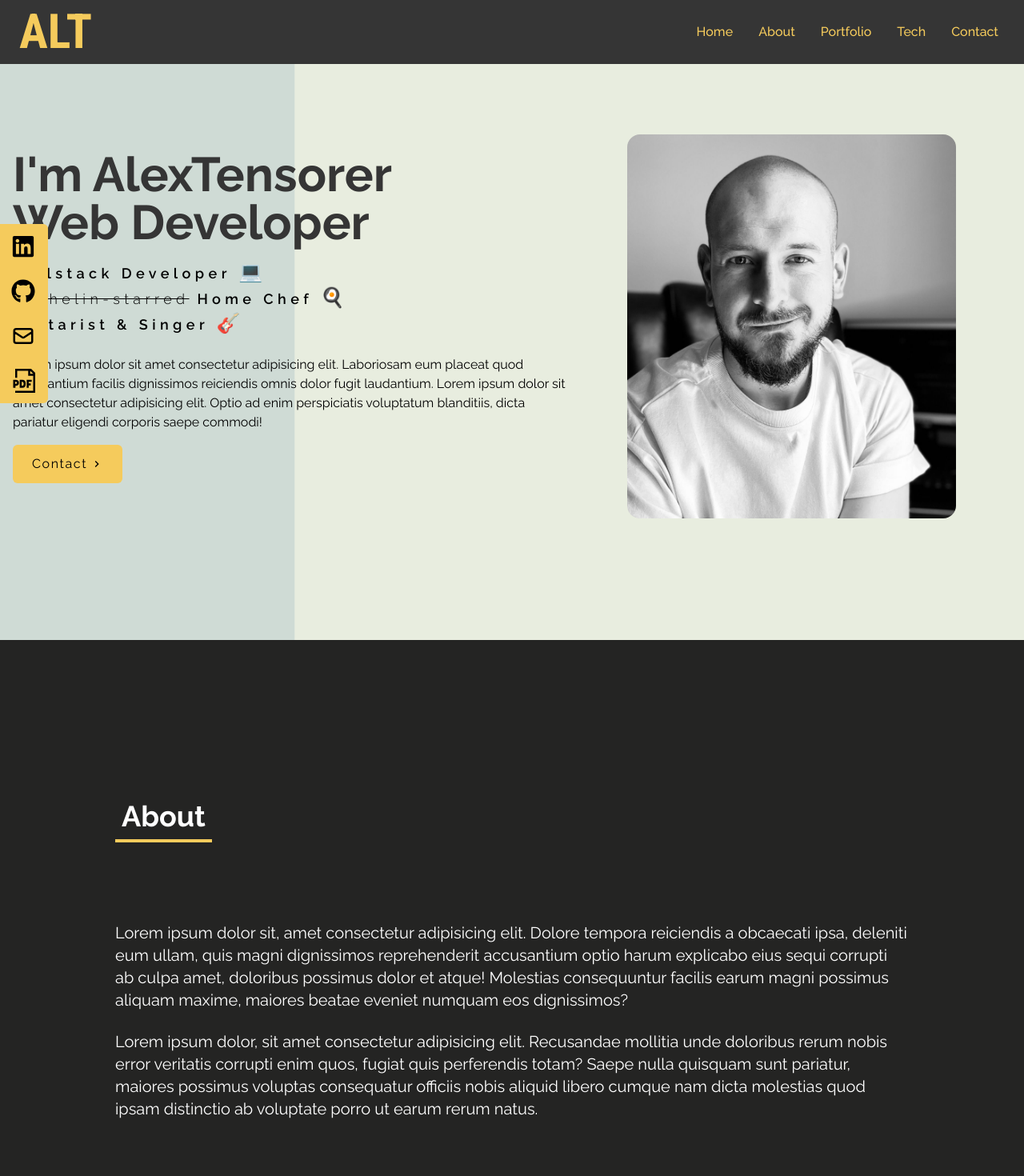
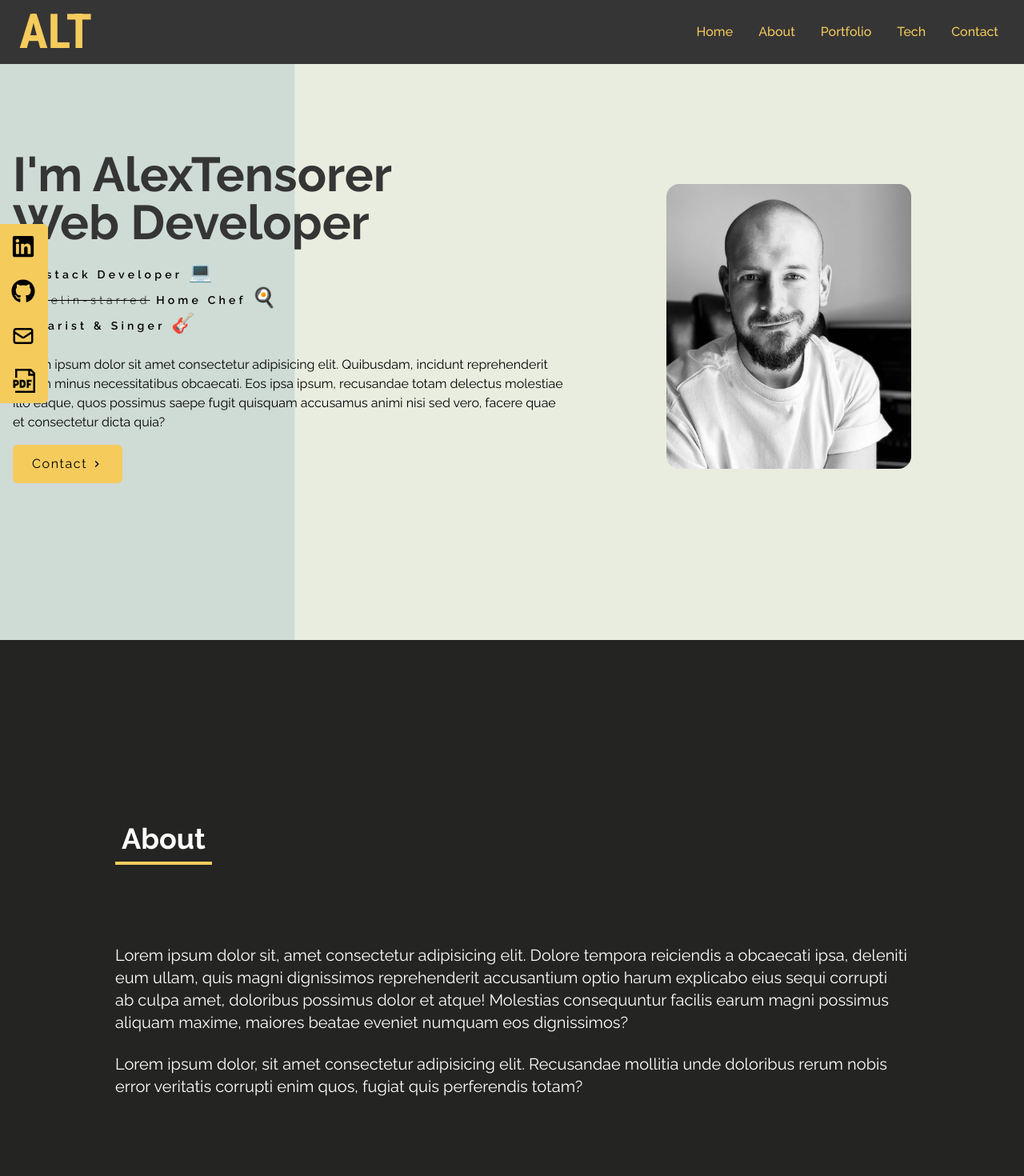
Before and after one commit to AlexTensorer/alt-portfolio, a React (Create React App) app: page / in a window 1280 px wide. Shown: the top 1470 px of the page at 80% size. Built offline with nearby package versions, Linux system fonts and the light colour scheme; the HTML template or start-up script is replaced by a standard one.

Commit message:
mobile display issues fixed

```diff
--- a/src/components/About.jsx
+++ b/src/components/About.jsx
@@ -24,10 +24,7 @@ const About = () => {
         <p className="text-xl">
           Lorem ipsum dolor, sit amet consectetur adipisicing elit. Recusandae
           mollitia unde doloribus rerum nobis error veritatis corrupti enim
-          quos, fugiat quis perferendis totam? Saepe nulla quisquam sunt
-          pariatur, maiores possimus voluptas consequatur officiis nobis aliquid
-          libero cumque nam dicta molestias quod ipsam distinctio ab voluptate
-          porro ut earum rerum natus.
+          quos, fugiat quis perferendis totam?
         </p>
       </div>
     </div>
--- a/src/components/Home.jsx
+++ b/src/components/Home.jsx
@@ -9,7 +9,7 @@ const Home = () => {
       name="home"
       className="h-screen w-full bg-tech-img bg-contain bg-center opacity-1"
     >
-      <div className="max-w-screen-xl mx-auto flex flex-col items-center justify-center h-full px-4 md:flex-row">
+      <div className="max-w-screen-xl mx-auto flex flex-col items-center justify-center h-full px-4 lg:flex-row">
           <div
             id="home-animate-text"
             className="flex flex-col justify-center h-fit"
@@ -19,19 +19,21 @@ const Home = () => {
               <br />
               Web Developer
             </h1>
-          <h2 className="text-sm sm:text-lg py-4 tracking-[0.3em] font-semibold">
+            <h2 className="text-sm sm:text-md py-4 tracking-[0.3em] font-semibold">
               Fullstack Developer <span className="text-2xl">&#128187;</span>{" "}
               <br />{" "}
-            <span className="line-through font-light">Michelin-starred</span>{" "}
+              <span className="line-through font-light text-sm">
+                Michelin-starred
+              </span>{" "}
               Home Chef <span className="text-2xl">&#127859;</span> <br />{" "}
               Guitarist & Singer <span className="text-2xl">&#127928;</span>
             </h2>
-          <p className="text-cus-light-black py-2 max-w-fit">
-            Lorem ipsum dolor sit amet consectetur adipisicing elit. Laboriosam
-            eum placeat quod accusantium facilis dignissimos reiciendis omnis
-            dolor fugit laudantium. Lorem ipsum dolor sit amet consectetur
-            adipisicing elit. Optio ad enim perspiciatis voluptatum blanditiis,
-            dicta pariatur eligendi corporis saepe commodi!
+            <p className="text-cus-light-black py-2 max-w-fit hidden lg:block">
+              Lorem ipsum dolor sit amet consectetur adipisicing elit.
+              Quibusdam, incidunt reprehenderit earum minus necessitatibus
+              obcaecati. Eos ipsa ipsum, recusandae totam delectus molestiae
+              illo eaque, quos possimus saepe fugit quisquam accusamus animi
+              nisi sed vero, facere quae et consectetur dicta quia?
             </p>
             <div>
               <Link
@@ -53,7 +55,7 @@ const Home = () => {
             <img
               src={altPhoto}
               alt="my profile"
-            className="rounded-2xl mx-auto w-[60%] md:w-[75%] mt-4"
+              className="rounded-2xl mx-auto w-[230px] sm:w-[30%] lg:w-[55%] mt-4"
             />
           </div>
       </div>
--- a/src/components/NavBar.jsx
+++ b/src/components/NavBar.jsx
@@ -28,7 +28,7 @@ const NavBar = () => {
   ];
 
   return (
-    <div className="flex justify-between items-center w-full h-20 px-4 text-white fixed bg-cus-black">
+    <div className="flex justify-between items-center mb-10 w-full h-20 px-4 text-white fixed bg-cus-black">
       <div>
         <Link to="home" smooth duration={500} className="text-6xl font-bold font-signature ml-2 text-cus-yellow cursor-pointer">ALT</Link>
       </div>
```
Lines whose indentation alone changed are shown as unchanged.
